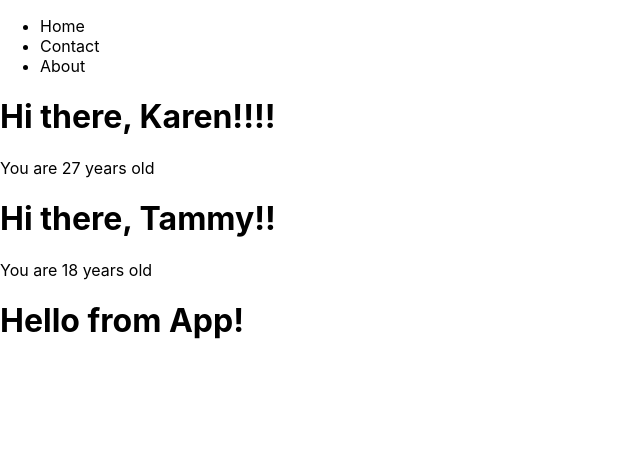
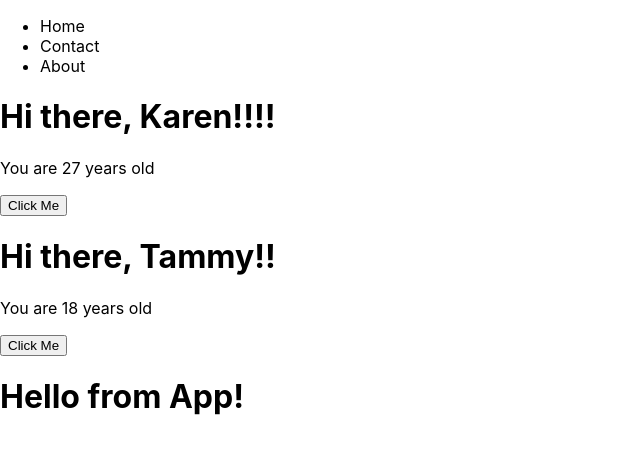
Before and after one commit to umeshraj/react_beg_steele, a React (Create React App) app in the folder my-app/: page / in a window 1280 px wide. Shown: the top 454 px of the page, without its empty margins (0-640 px from the left). Built offline with nearby package versions, Linux system fonts and the light colour scheme.

Commit message:
Adding eventListener

```diff
--- a/my-app/src/Greeter.js
+++ b/my-app/src/Greeter.js
@@ -8,6 +8,13 @@ function Greeter({ name, excitement = 1, age = 18 }) {
         {"!".repeat(excitement)}
       </h1>
       <p>You are {age} years old</p>
+      <button
+        onClick={() => {
+          alert("Hello");
+        }}
+      >
+        Click Me
+      </button>
     </>
   );
 }
```
